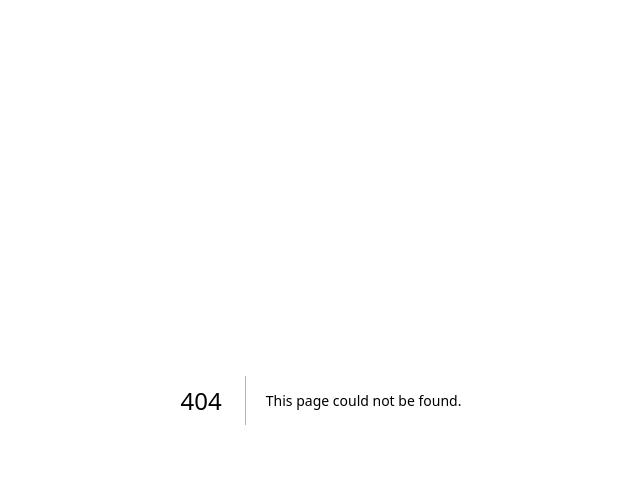
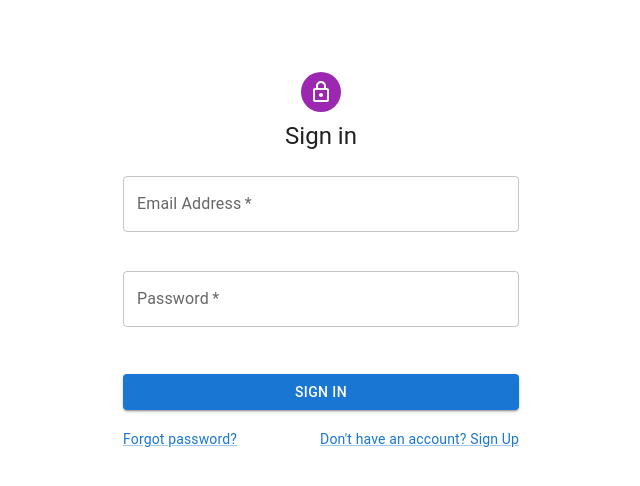
Before and after one commit to sathishjuhomi/annotation-app, a Next.js app in the folder maverick-frontend/: page /signin in a window 1280 px wide. Before the commit this address had no page. Shown: the top 486 px of the page, without its empty margins (319-959 px from the left). Built offline with nearby package versions, Linux system fonts and the light colour scheme.

Commit message:
Signin Page Added

```diff
--- /dev/null
+++ b/maverick-frontend/src/app/signin/api/route.ts
@@ -0,0 +1,11 @@
+import { FormData } from "../interfaces";
+
+export async function signIn(formData: FormData) {
+  const body = { email: formData.email, password: formData.password };
+  const res = await fetch("http://127.0.0.1:8000/api/v1/user/sign-in", {
+    method: "POST",
+    headers: { "Content-type": "application/json" },
+    body: JSON.stringify(body),
+  });
+  return res;
+}
--- /dev/null
+++ b/maverick-frontend/src/app/signin/component/SignInForm.tsx
@@ -0,0 +1,104 @@
+"use client";
+import * as React from "react";
+import Avatar from "@mui/material/Avatar";
+import Button from "@mui/material/Button";
+import CssBaseline from "@mui/material/CssBaseline";
+import TextField from "@mui/material/TextField";
+import Link from "@mui/material/Link";
+import Grid from "@mui/material/Grid";
+import Box from "@mui/material/Box";
+import LockOutlinedIcon from "@mui/icons-material/LockOutlined";
+import Typography from "@mui/material/Typography";
+import Container from "@mui/material/Container";
+import { createTheme, ThemeProvider } from "@mui/material/styles";
+import { SigninData } from "../interfaces";
+import Snackbar from "../../component/Snackbar";
+
+const defaultTheme = createTheme();
+
+export default function Signin({
+  open,
+  setOpen,
+  message,
+  messageColor,
+  onSubmit,
+  formHandleSubmit,
+  register,
+  errors,
+}: SigninData) {
+  return (
+    <ThemeProvider theme={defaultTheme}>
+      <Container component="main" maxWidth="xs">
+        <CssBaseline />
+        <Box
+          sx={{
+            marginTop: 8,
+            display: "flex",
+            flexDirection: "column",
+            alignItems: "center",
+          }}
+        >
+          <Avatar sx={{ m: 1, bgcolor: "secondary.main" }}>
+            <LockOutlinedIcon />
+          </Avatar>
+          <Typography component="h1" variant="h5">
+            Sign in
+          </Typography>
+          <br/>
+          <form onSubmit={formHandleSubmit(onSubmit)} noValidate>
+            <Grid container spacing={2}>
+              <Grid item xs={12}>
+                <TextField
+                  required
+                  fullWidth
+                  id="email"
+                  label="Email Address"
+                  name="email"
+                  autoComplete="email"
+                  {...register("email")}
+                  error={Boolean(errors?.email)}
+                  helperText={errors?.email ? errors?.email.message : " "}
+                />
+              </Grid>
+              <Grid item xs={12}>
+                <TextField
+                  required
+                  fullWidth
+                  name="password"
+                  label="Password"
+                  type="password"
+                  id="password"
+                  autoComplete="new-password"
+                  {...register("password")}
+                  error={Boolean(errors?.password)}
+                  helperText={errors?.password ? errors?.password.message : " "}
+                />
+              </Grid>
+
+            </Grid>
+            <Button
+              type="submit"
+              fullWidth
+              variant="contained"
+              sx={{ mt: 3, mb: 2 }}
+            >
+              Sign in
+            </Button>
+            <Grid container>
+              <Grid item xs>
+                <Link href="#" variant="body2">
+                  Forgot password?
+                </Link>
+              </Grid>
+              <Grid item>
+                <Link href="/signup" variant="body2">
+                  {"Don't have an account? Sign Up"}
+                </Link>
+              </Grid>
+            </Grid>
+          </form>
+        </Box>
+      </Container>
+    </ThemeProvider>
+  );
+}
--- /dev/null
+++ b/maverick-frontend/src/app/signin/interfaces.tsx
@@ -0,0 +1,16 @@
+
+  export interface FormData {
+    email: string;
+    password: string;
+  }
+
+  export interface SigninData {
+    open: boolean;
+    setOpen: any;
+    message: string;
+    messageColor: string;
+    onSubmit: any;
+    formHandleSubmit: any;
+    register: any;
+    errors: any;
+  }
--- /dev/null
+++ b/maverick-frontend/src/app/signin/page.tsx
@@ -0,0 +1,58 @@
+"use client";
+import React from "react";
+import { useForm } from "react-hook-form";
+import SignInForm from "./component/SignInForm";
+import { FormData } from "./interfaces";
+import registerSchema from "./validation";
+import { yupResolver } from "@hookform/resolvers/yup";
+import { signIn } from "./api/route";
+import * as Constants from "../utils/constant";
+
+const SignIn = () => {
+  const [open, setOpen] = React.useState(false);
+  const [message, setMessage] = React.useState("");
+  const [messageColor, setMessageColor] = React.useState(Constants.INFO);
+  const {
+    register,
+    handleSubmit,
+    formState: { errors },
+  } = useForm({
+    resolver: yupResolver(registerSchema),
+  });
+
+  const submit = async (data: FormData) => {
+    setOpen(true);
+    console.log('sigin submit')
+    const response = await signIn(data)
+      .then(async (res) => {
+        const response = await res.json();
+        if (res.status === 200) {
+          setMessage(Constants.USER_SUCCESS);
+          setMessageColor(Constants.SUCCESS);
+        } else {
+          const data = response.detail;
+          setMessage(data);
+          setMessageColor(Constants.ERROR);
+        }
+      })
+      .catch((error) => {
+        setMessage(error);
+        setMessageColor(Constants.ERROR);
+      });
+  };
+
+  return (
+    <SignInForm
+      open={open}
+      setOpen={setOpen}
+      message={message}
+      messageColor={messageColor}
+      onSubmit={submit}
+      register={register}
+      formHandleSubmit={handleSubmit}
+      errors={errors}
+    />
+  );
+};
+
+export default SignIn;
--- /dev/null
+++ b/maverick-frontend/src/app/signin/validation.tsx
@@ -0,0 +1,16 @@
+"use client";
+import * as yup from "yup";
+import * as Constants from "../utils/constant";
+
+const schema = yup.object().shape({
+  email: yup
+    .string()
+    .email(Constants.VALID_EMAIL)
+    .required(Constants.EMAIL_REQUIRED),
+  password: yup
+    .string()
+    .required(Constants.PASSWORD_REQUIRED)
+    .min(4, Constants.PASSWORD_MIN_CHAR),
+});
+
+export default schema;
```
